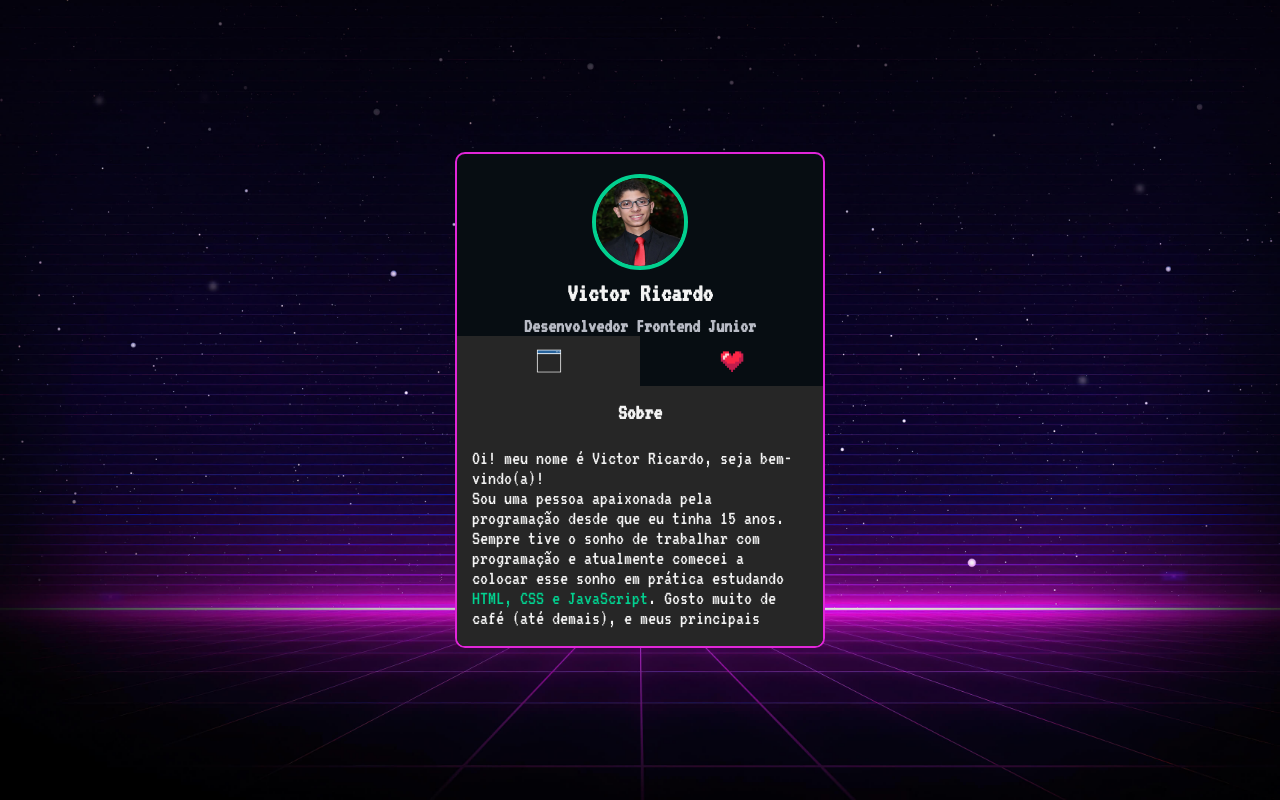
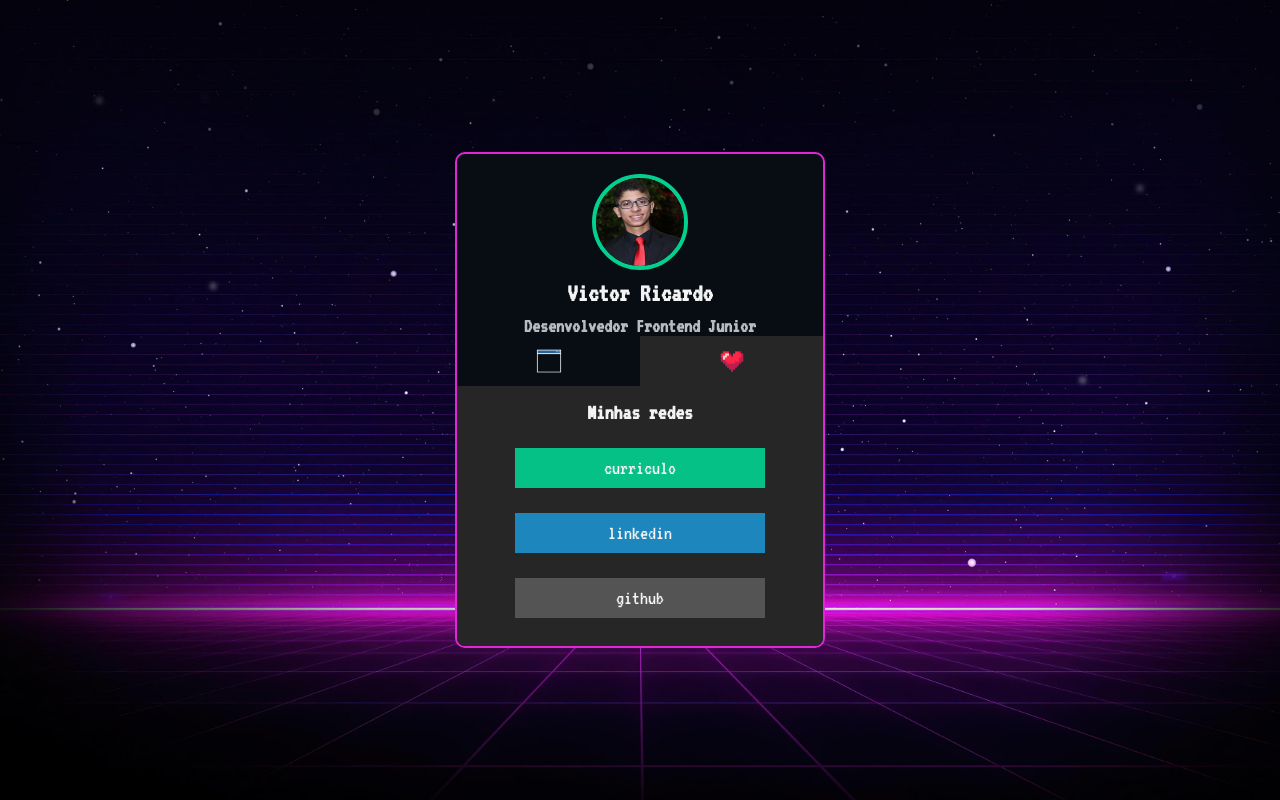
Before and after one commit to victor-Ricardo/mini-portfolio, a plain HTML site: page index.html in a window 1280 px wide. Both pictures are taken after a click on the item 731 px from the left and 361 px from the top of the page. Drawn offline with Linux system fonts and the light colour scheme.

Commit message:
adicionando os arquivos js

```diff
--- a/index.html
+++ b/index.html
@@ -26,16 +26,16 @@
         <section class="conteudos">
 
             <ul class="abas">
-                <li class="aba selecionado">
+                <li class="aba selecionado" id="sobre-mim">
                     <img src="src/images/sobre.gif" alt="icone de sobre mim">
                 </li>
-                <li class="aba">
+                <li class="aba" id="minhas-redes">
                     <img src="./src/images/coracao.gif" alt="icone redes sociais">
                 </li>
             </ul>
 
             <div class="info-abas">
-                <div class="info selecionado">
+                <div class="info selecionado" id="info-sobre-mim">
                     <h3 class="sub-titulo">Sobre</h3>
 
                     <div class="descricao">
@@ -51,7 +51,7 @@
                     </div>
                 </div>
 
-                <div class="info">
+                <div class="info" id="info-minhas-redes">
                     <h3 class="sub-titulo">Minhas redes</h3>
 
                     <ul class="redes-sociais">
@@ -69,6 +69,8 @@
             </div>
         </section>
     </main>
+
+    <script src="./src/js/index.js"></script>
 </body>
 
 </html>
--- a/src/js/index.js
+++ b/src/js/index.js
@@ -0,0 +1,54 @@
+// const abas = document.querySelectorAll(".aba");
+// abas.forEach(aba => {
+//     aba.addEventListener("click", function () {
+
+//         if (aba.classList.contains("selecionado")) {
+//             return;
+//         } else {
+//             const abaSelecionada = document.querySelector(".aba.selecionado");
+//             abaSelecionada.classList.remove("selecionado");
+
+//             aba.classList.add("selecionado");
+
+//             const infoSelecionada = document.querySelector(".info.selecionado");
+//             infoSelecionada.classList.remove("selecionado");
+
+//             const idDoElementoDeInfoDaAba = `info-${aba.id}`;
+
+//             const infoASermostrada = document.getElementById(idDoElementoDeInfoDaAba);
+//             infoASermostrada.classList.add("selecionado");
+//         }
+//     });
+// });
+
+const abas = document.querySelectorAll(".aba");
+abas.forEach(aba => {
+    aba.addEventListener("click", function () {
+
+        if (aba.classList.contains("selecionado")) {
+            return;
+        } else {
+
+            selecionarAba(aba);
+
+            mostrarInfoDaAba(aba);
+        }
+    });
+});
+
+function selecionarAba(aba) {
+    const abaSelecionada = document.querySelector(".aba.selecionado");
+    abaSelecionada.classList.remove("selecionado");
+
+    aba.classList.add("selecionado");
+}
+
+function mostrarInfoDaAba(aba) {
+    const infoSelecionada = document.querySelector(".info.selecionado");
+    infoSelecionada.classList.remove("selecionado");
+
+    const idDoElementoDeInfoDaAba = `info-${aba.id}`;
+
+    const infoASermostrada = document.getElementById(idDoElementoDeInfoDaAba);
+    infoASermostrada.classList.add("selecionado");
+}
```
